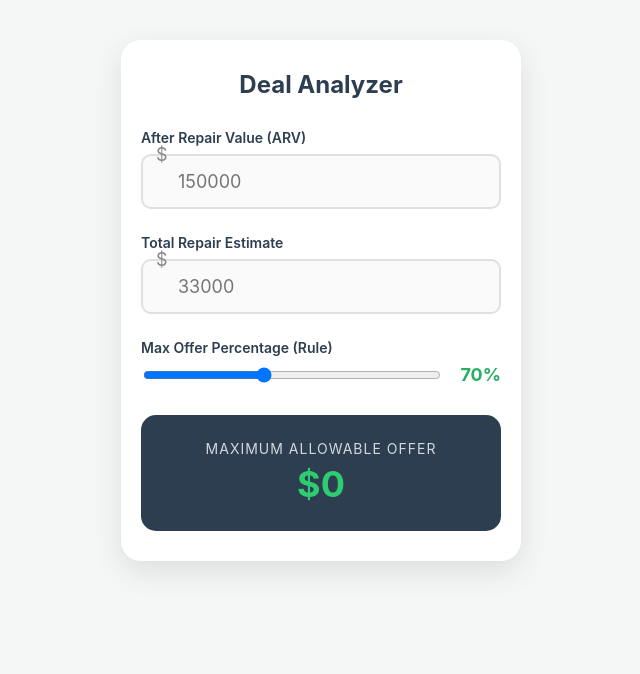
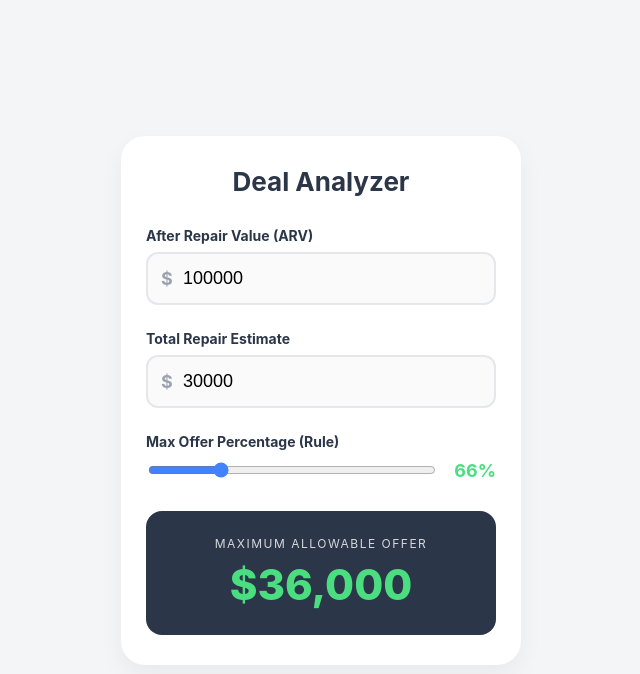
Before and after one commit to moorbytes/mao-calculator, a plain HTML site: page index.html in a window 1280 px wide. Shown: the whole page, without its empty margins (319-959 px from the left). Drawn offline with Linux system fonts and the light colour scheme.

Commit message:
Rename MAO Calculator to Deal Analyzer and update styles

```diff
--- a/index.html
+++ b/index.html
@@ -5,33 +5,117 @@
     <meta name="viewport" content="width=device-width, initial-scale=1.0, maximum-scale=1.0, user-scalable=no">
     <meta name="apple-mobile-web-app-capable" content="yes">
     <meta name="apple-mobile-web-app-status-bar-style" content="black-translucent">
-    <title>MAO Calculator</title>
+    <title>Deal Analyzer</title>
     <style>
         :root {
-            --bg-color: #f4f7f6;
+            --bg-color: #f4f5f7;
             --card-bg: #ffffff;
-            --primary: #2c3e50;
-            --accent: #27ae60;
-            --text: #333333;
-            --border: #e0e0e0;
+            --primary: #2b3648;
+            --accent: #4382ff;
+            --success: #4ade80;
+            --text: #1f2937;
+            --border: #e5e7eb;
         }
-        * { box-sizing: border-box; font-family: -apple-system, BlinkMacSystemFont, "Segoe UI", Roboto, Helvetica, Arial, sans-serif; }
-        body { background-color: var(--bg-color); margin: 0; padding: 20px; display: flex; justify-content: center; align-items: flex-start; min-height: 100vh; color: var(--text); }
-        .app-container { background: var(--card-bg); width: 100%; max-width: 400px; padding: 30px 20px; border-radius: 20px; box-shadow: 0 10px 30px rgba(0,0,0,0.1); margin-top: 20px; }
-        h1 { text-align: center; color: var(--primary); font-size: 24px; margin-top: 0; margin-bottom: 30px; }
+        * { box-sizing: border-box; }
+        body {
+            background-color: var(--bg-color);
+            margin: 0;
+            padding: 20px;
+            display: flex;
+            justify-content: center;
+            align-items: center;
+            min-height: 100vh;
+            font-family: -apple-system, BlinkMacSystemFont, "Segoe UI", Roboto, Helvetica, Arial, sans-serif;
+            color: var(--text);
+        }
+        .app-container {
+            background: var(--card-bg);
+            width: 100%;
+            max-width: 400px;
+            padding: 30px 25px;
+            border-radius: 24px;
+            box-shadow: 0 10px 25px rgba(0,0,0,0.05);
+        }
+        h1 {
+            text-align: center;
+            color: var(--primary);
+            font-size: 26px;
+            margin-top: 0;
+            margin-bottom: 30px;
+            font-weight: 700;
+        }
         .input-group { margin-bottom: 25px; }
-        label { display: block; font-weight: 600; margin-bottom: 8px; color: var(--primary); font-size: 14px; }
-        input[type="number"] { width: 100%; padding: 15px; font-size: 18px; border: 2px solid var(--border); border-radius: 10px; outline: none; transition: border 0.3s; background: #fafafa; }
+        label {
+            display: block;
+            font-weight: 700;
+            margin-bottom: 8px;
+            color: var(--primary);
+            font-size: 14px;
+        }
+        .input-wrapper {
+            position: relative;
+            display: flex;
+            align-items: center;
+        }
+        .input-wrapper span {
+            position: absolute;
+            left: 15px;
+            color: #9ca3af;
+            font-size: 18px;
+            font-weight: bold;
+        }
+        input[type="number"] {
+            width: 100%;
+            padding: 14px 14px 14px 35px;
+            font-size: 18px;
+            border: 2px solid var(--border);
+            border-radius: 12px;
+            outline: none;
+            transition: border-color 0.2s;
+            background: #fafafa;
+        }
         input[type="number"]:focus { border-color: var(--accent); }
-        .slider-container { display: flex; align-items: center; justify-content: space-between; }
-        input[type="range"] { flex-grow: 1; margin-right: 15px; }
-        .slider-value { font-weight: bold; font-size: 18px; color: var(--accent); min-width: 45px; text-align: right; }
-        .result-card { background: var(--primary); color: white; padding: 25px 20px; border-radius: 15px; text-align: center; margin-top: 30px; }
-        .result-label { font-size: 14px; opacity: 0.8; margin-bottom: 5px; text-transform: uppercase; letter-spacing: 1px; }
-        .result-value { font-size: 36px; font-weight: bold; margin: 0; color: #2ecc71; }
-        .currency-symbol { position: relative; }
-        .currency-symbol::before { content: "$"; position: absolute; left: 15px; top: 15px; font-size: 18px; color: #888; z-index: 1; }
-        .currency-symbol input { padding-left: 35px; }
+
+        .slider-group {
+            display: flex;
+            align-items: center;
+            justify-content: space-between;
+            margin-top: 10px;
+        }
+        input[type="range"] {
+            flex-grow: 1;
+            margin-right: 15px;
+            accent-color: var(--accent);
+        }
+        .slider-value {
+            font-weight: 700;
+            font-size: 18px;
+            color: var(--success);
+            min-width: 45px;
+            text-align: right;
+        }
+
+        .result-card {
+            background: var(--primary);
+            color: white;
+            padding: 25px 20px;
+            border-radius: 16px;
+            text-align: center;
+            margin-top: 30px;
+        }
+        .result-label {
+            font-size: 12px;
+            opacity: 0.8;
+            margin-bottom: 8px;
+            text-transform: uppercase;
+            letter-spacing: 1.5px;
+        }
+        .result-value {
+            font-size: 42px;
+            font-weight: 800;
+            margin: 0;
+            color: var(--success);
+        }
     </style>
 </head>
 <body>
@@ -39,27 +123,33 @@
 <div class="app-container">
     <h1>Deal Analyzer</h1>
 
-    <div class="input-group currency-symbol">
+    <div class="input-group">
         <label for="arv">After Repair Value (ARV)</label>
-        <input type="number" id="arv" placeholder="150000" inputmode="numeric">
+        <div class="input-wrapper">
+            <span>$</span>
+            <input type="number" id="arv" value="100000" inputmode="numeric">
+        </div>
     </div>
 
-    <div class="input-group currency-symbol">
+    <div class="input-group">
         <label for="repairs">Total Repair Estimate</label>
-        <input type="number" id="repairs" placeholder="33000" inputmode="numeric">
+        <div class="input-wrapper">
+            <span>$</span>
+            <input type="number" id="repairs" value="30000" inputmode="numeric">
+        </div>
     </div>
 
     <div class="input-group">
         <label for="rule">Max Offer Percentage (Rule)</label>
-        <div class="slider-container">
-            <input type="range" id="rule" min="60" max="85" value="70" step="1">
-            <span class="slider-value" id="ruleDisplay">70%</span>
+        <div class="slider-group">
+            <input type="range" id="rule" min="60" max="85" value="66" step="1">
+            <span class="slider-value" id="ruleDisplay">66%</span>
         </div>
     </div>
 
     <div class="result-card">
         <div class="result-label">Maximum Allowable Offer</div>
-        <div class="result-value" id="maoResult">$0</div>
+        <div class="result-value" id="maoResult">$36,000</div>
     </div>
 </div>
 
@@ -71,11 +161,15 @@
     const maoResult = document.getElementById('maoResult');
 
     function calculateMAO() {
+        // Grab the numbers from the inputs
         const arv = parseFloat(arvInput.value) || 0;
         const repairs = parseFloat(repairsInput.value) || 0;
         const rule = parseFloat(ruleSlider.value) / 100;
 
+        // Run the MAO formula
         let mao = (arv * rule) - repairs;
+
+        // Prevent negative offers
         if (mao < 0) mao = 0;
 
         // Format as currency
@@ -86,7 +180,7 @@
         }).format(mao);
     }
 
-    // Event Listeners to auto-calculate as you type or slide
+    // Auto-calculate as you type or slide
     arvInput.addEventListener('input', calculateMAO);
     repairsInput.addEventListener('input', calculateMAO);
     ruleSlider.addEventListener('input', function() {
@@ -94,7 +188,7 @@
         calculateMAO();
     });
 
-    // Run once on load
+    // Run once on load to display initial values
     calculateMAO();
 </script>
 
```
